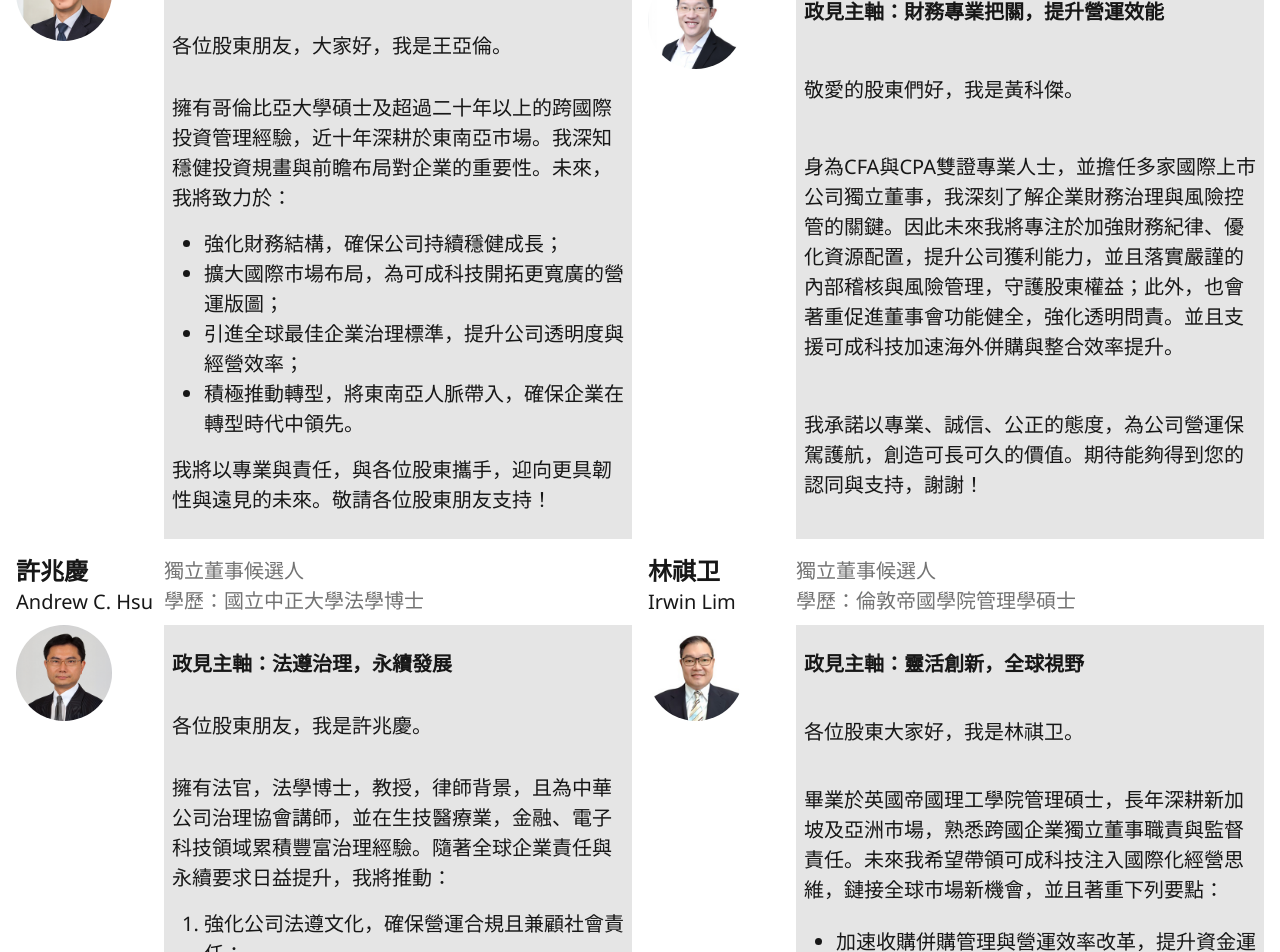
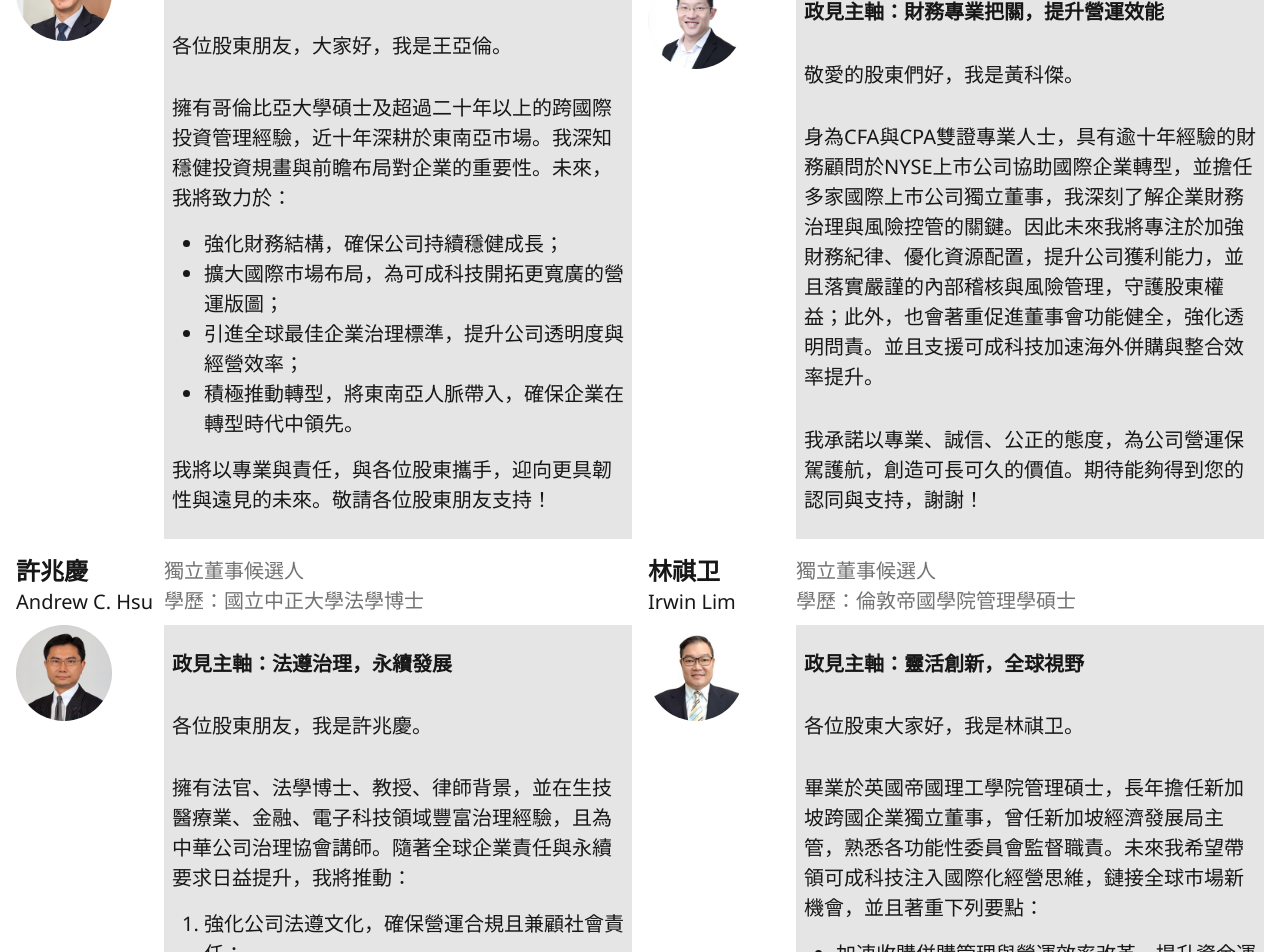
Before and after one commit to yujuiting/makecatcherright, a Next.js app: page / in a window 1280 px wide. Shown: the part 1180-2132 px from the top of the page. Built offline with nearby package versions, Linux system fonts and the light colour scheme.

Commit message:
Update Candidates.mdx

```diff
--- a/app/sections/Candidates.mdx
+++ b/app/sections/Candidates.mdx
@@ -41,7 +41,7 @@ import SwipeInMobile from '@/app/components/SwipeInMobile'
 
 敬愛的股東們好，我是黃科傑。
 
-身為CFA與CPA雙證專業人士，並擔任多家國際上市公司獨立董事，我深刻了解企業財務治理與風險控管的關鍵。因此未來我將專注於加強財務紀律、優化資源配置，提升公司獲利能力，並且落實嚴謹的內部稽核與風險管理，守護股東權益；此外，也會著重促進董事會功能健全，強化透明問責。並且支援可成科技加速海外併購與整合效率提升。
+身為CFA與CPA雙證專業人士，具有逾十年經驗的財務顧問於NYSE上市公司協助國際企業轉型，並擔任多家國際上市公司獨立董事，我深刻了解企業財務治理與風險控管的關鍵。因此未來我將專注於加強財務紀律、優化資源配置，提升公司獲利能力，並且落實嚴謹的內部稽核與風險管理，守護股東權益；此外，也會著重促進董事會功能健全，強化透明問責。並且支援可成科技加速海外併購與整合效率提升。
 
 我承諾以專業、誠信、公正的態度，為公司營運保駕護航，創造可長可久的價值。期待能夠得到您的認同與支持，謝謝！
 </Candidate>
@@ -57,7 +57,7 @@ import SwipeInMobile from '@/app/components/SwipeInMobile'
 
 各位股東朋友，我是許兆慶。
 
-擁有法官，法學博士，教授，律師背景，且為中華公司治理協會講師，並在生技醫療業，金融、電子科技領域累積豐富治理經驗。隨著全球企業責任與永續要求日益提升，我將推動：
+擁有法官、法學博士、教授、律師背景，並在生技醫療業、金融、電子科技領域豐富治理經驗，且為中華公司治理協會講師。隨著全球企業責任與永續要求日益提升，我將推動：
 
 1. 強化公司法遵文化，確保營運合規且兼顧社會責任；
 2. 建立健全的公司治理架構，提升董事會獨立性與決策品質；
@@ -78,7 +78,7 @@ import SwipeInMobile from '@/app/components/SwipeInMobile'
 
 各位股東大家好，我是林祺卫。
 
-畢業於英國帝國理工學院管理碩士，長年深耕新加坡及亞洲市場，熟悉跨國企業獨立董事職責與監督責任。未來我希望帶領可成科技注入國際化經營思維，鏈接全球市場新機會，並且著重下列要點：
+畢業於英國帝國理工學院管理碩士，長年擔任新加坡跨國企業獨立董事，曾任新加坡經濟發展局主管，熟悉各功能性委員會監督職責。未來我希望帶領可成科技注入國際化經營思維，鏈接全球市場新機會，並且著重下列要點：
 
 - 加速收購併購管理與營運效率改革，提升資金運用靈活度；
 - 推動風險管理功能性委員會與提名功能性委員會成立，符合國際與金管會公司治理藍圖；
```
